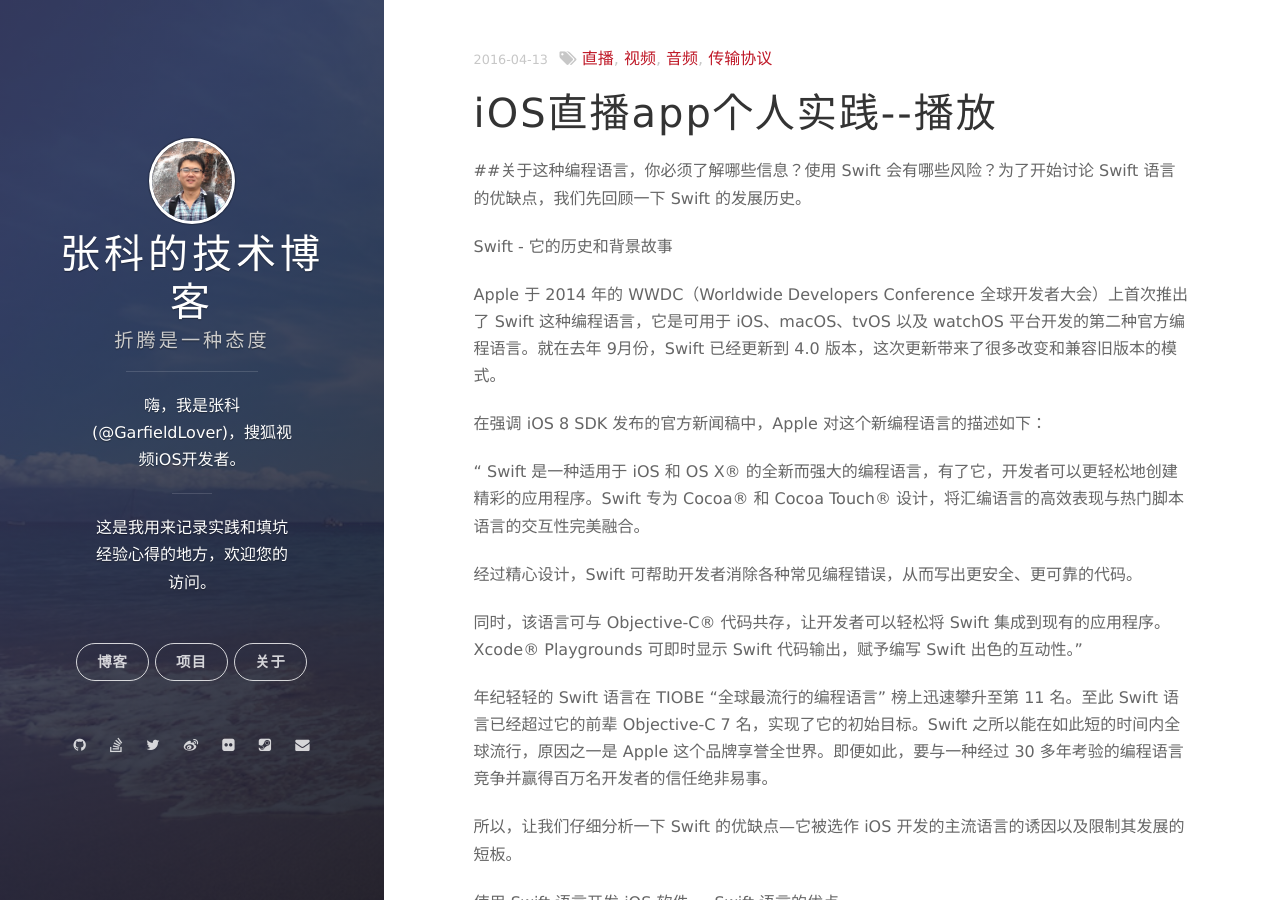
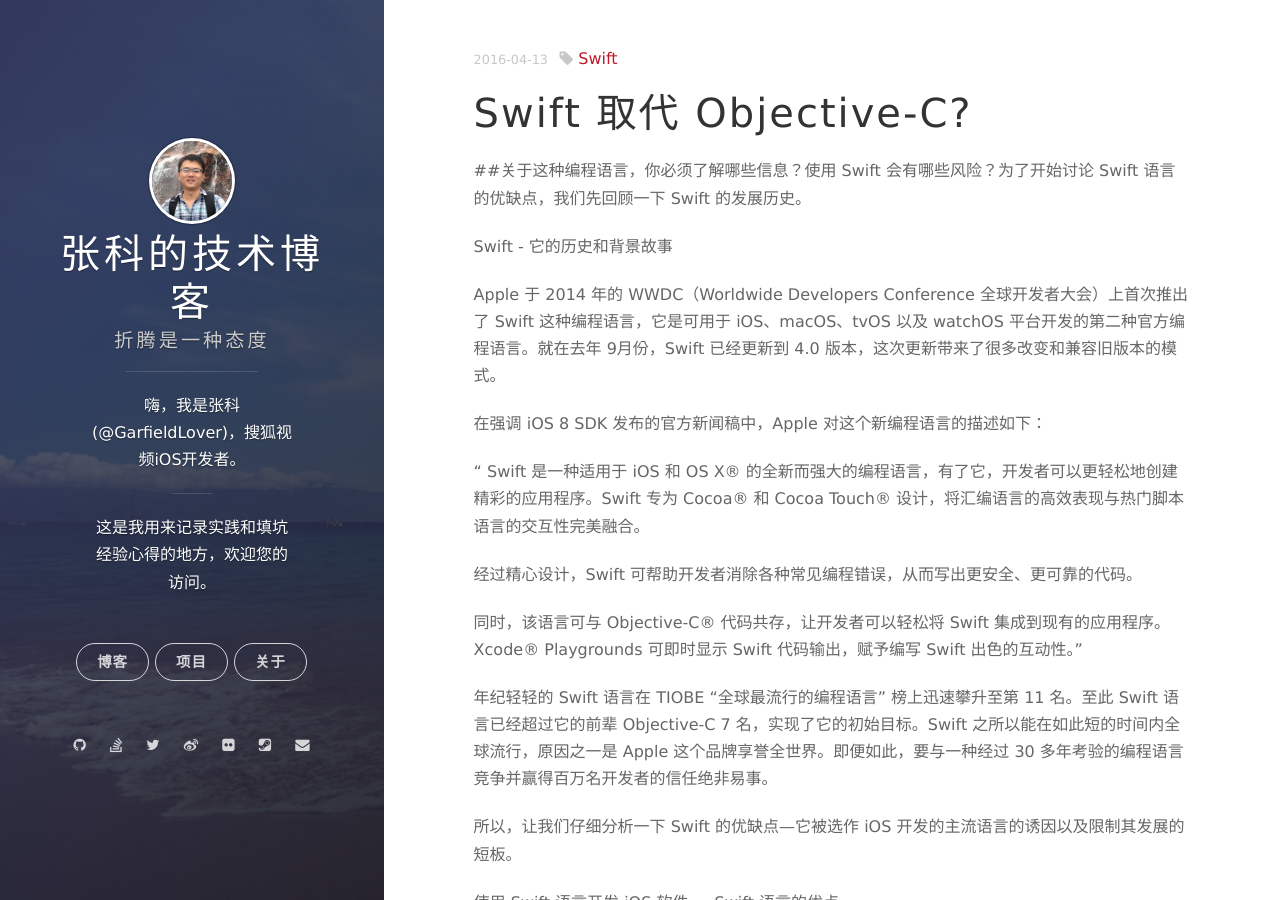
Before and after one commit to tiandiwo9/tiandiwo9.github.io, a Jekyll site: the page built from _posts/2016-8-13-Swift 取代 Objective-C? .md, in a window 1280 px wide and 900 px high. Built offline with Jekyll 4.4.1, drawn with Linux system fonts in a browser that asks for light colours; nearby versions of some CDN libraries; comment, search, counter and statistics services are not loaded.

Commit message:
Update 2016-8-13-Swift 取代 Objective-C? .md

```diff
--- a/_posts/2016-8-13-Swift 取代 Objective-C? .md
+++ b/_posts/2016-8-13-Swift 取代 Objective-C? .md
@@ -1,8 +1,8 @@
 ---
 layout: post
-title: iOS直播app个人实践--播放
+title: Swift 取代 Objective-C?
 date: 2016-4-13 15:32:24.000000000 +09:00
-tags: [LiveVideo , Video , Auido , TransferProtocol]
+tags: [Swift]
 ---
 
 
```
